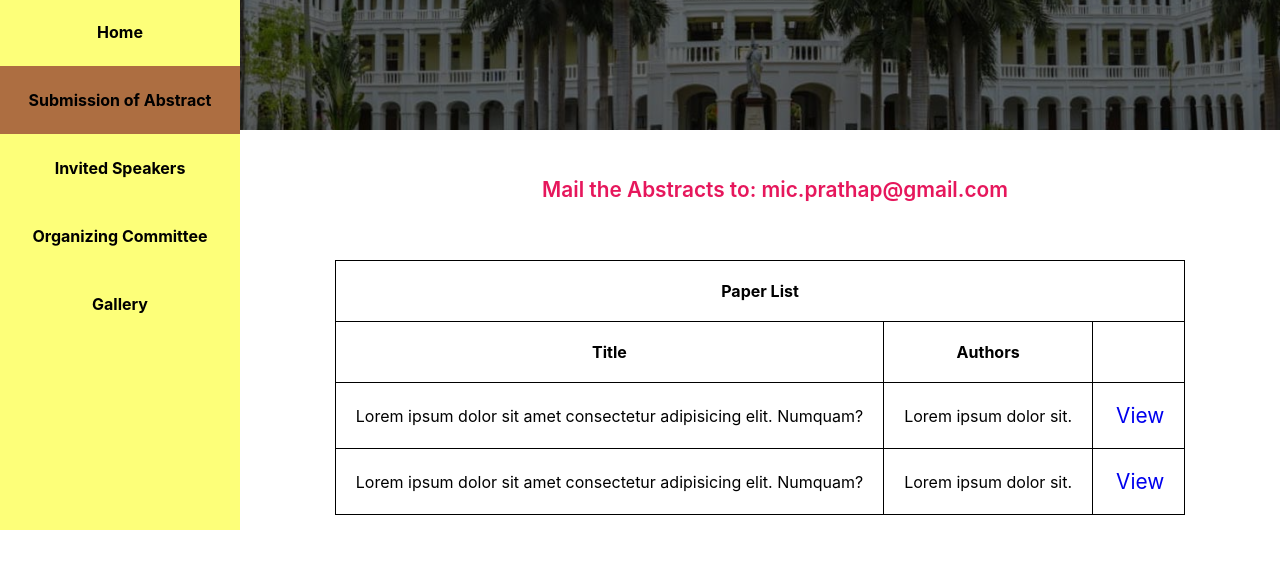
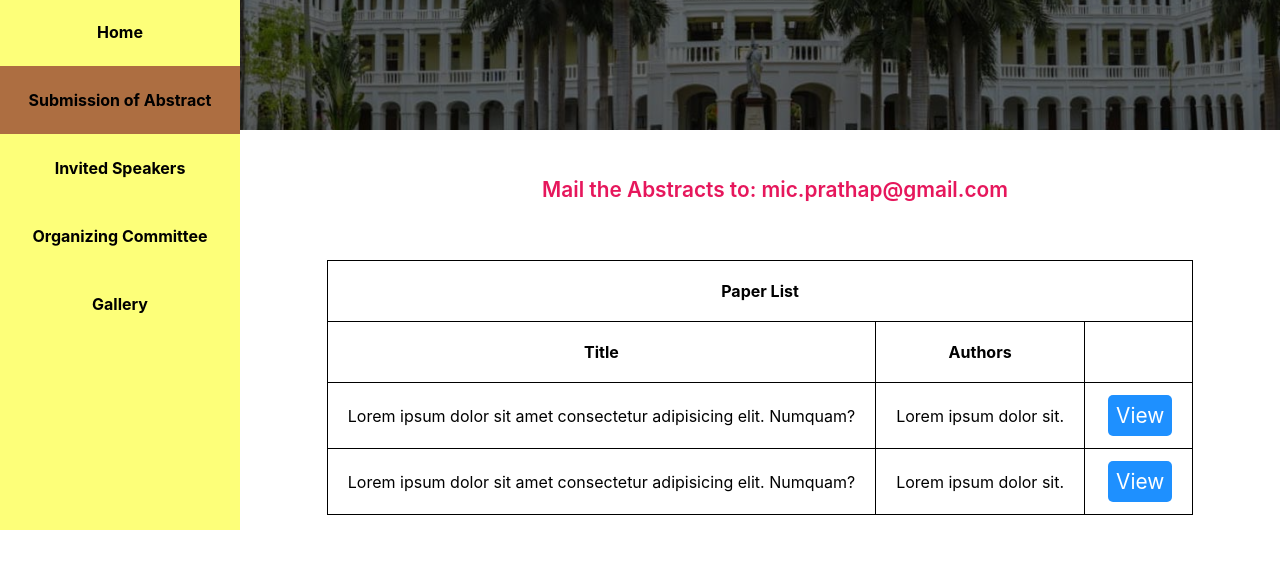
Before and after one commit to Jude-17/ICMS-2022, a plain HTML site: page index.html in a window 1280 px wide. Both pictures are taken after a click on the element 120 px from the left and 400 px from the top of the page. Shown: the part 270-835 px from the top of the page. Drawn offline with Linux system fonts and the light colour scheme; some packages are replaced by stand-ins of ours.

Commit message:
button style init

```diff
--- a/style.css
+++ b/style.css
@@ -158,9 +158,13 @@ body{
     color: rgb(230, 23, 92)
 }
 .abstract-main a{
+    color: #fff;
+    border-radius: 5px;
     text-decoration: none;
     font-size: 1.3rem;
+    padding: 0.5rem;
     margin-left: 3px;
+    background-color: dodgerblue;
 }
 .abstract-main a:hover{
     border-radius: 4px;
```
